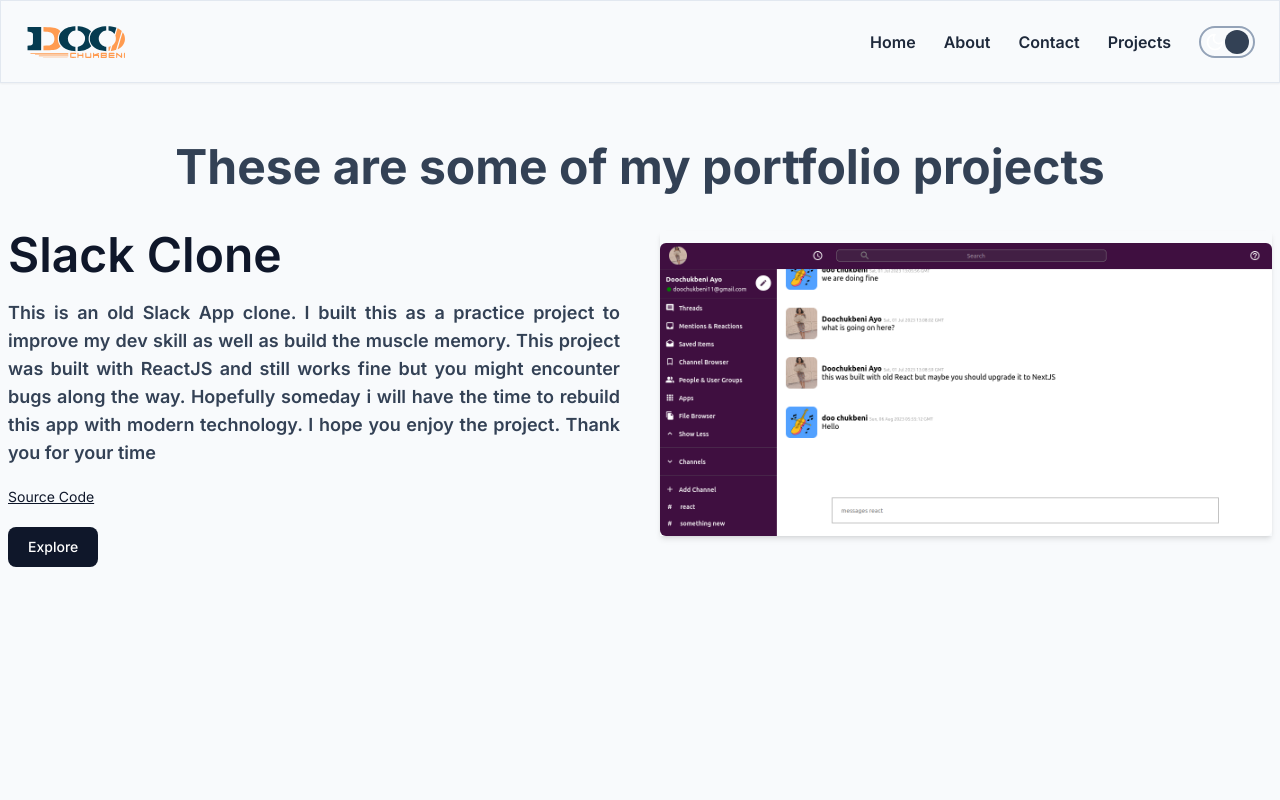
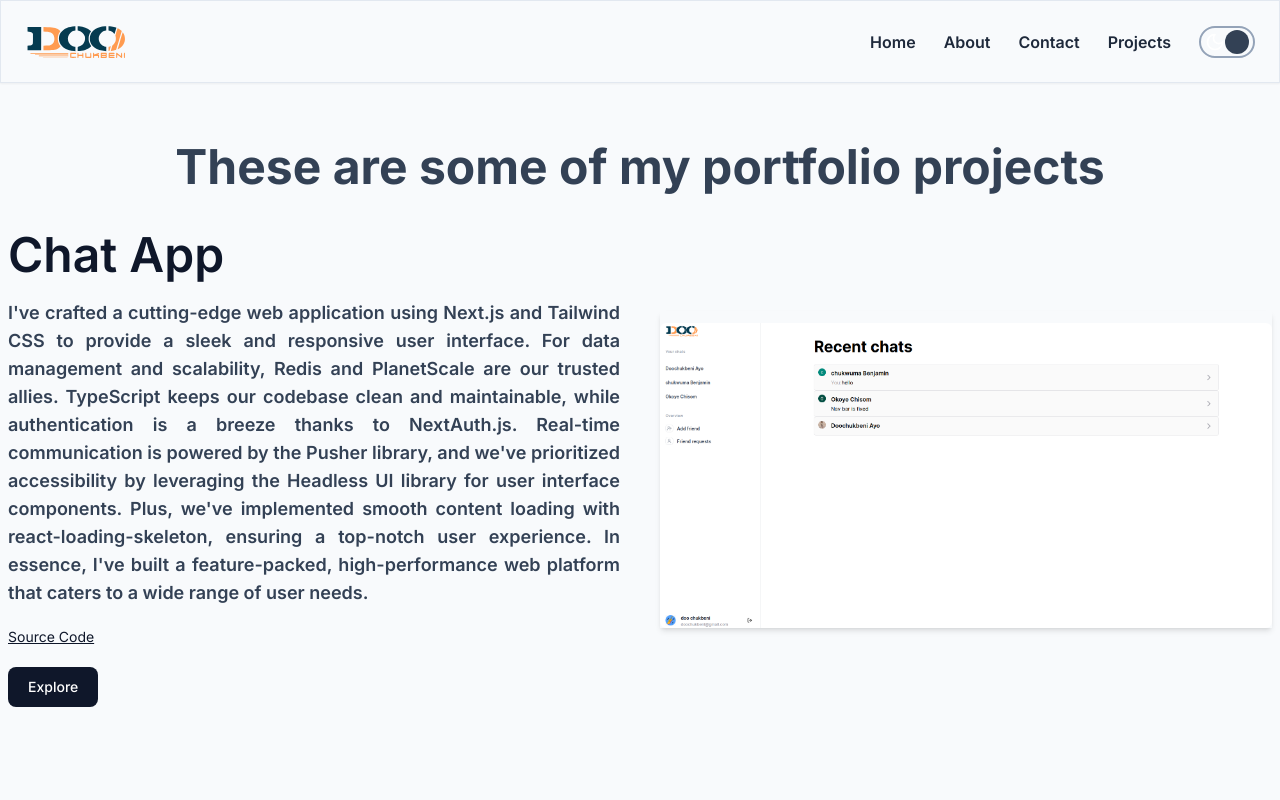
Before and after one commit to Doochukbeni/portfolio, a Next.js app: page /projects/1 in a window 1280 px wide. Shown: the top 800 px of the page. Built offline with nearby package versions, Linux system fonts and the light colour scheme.

Commit message:
remove slack project and replaced with chat-app

```diff
--- a/src/app/projects/[slugId]/page.tsx
+++ b/src/app/projects/[slugId]/page.tsx
@@ -10,9 +10,9 @@ const ProjectPage = ({ params }: { params: { slugId: string } }) => {
 
   return (
     <section className="sm:my-10 h-screen">
-      <main className="flex flex-col-reverse mx-auto lg:flex-row gap-10 my-5">
+      <main className="flex flex-col-reverse items-center mx-auto lg:flex-row gap-10 my-5">
         <div className="flex-1 flex flex-col gap-5 justify-center">
-          <h1 className="font-semibold text-3xl md:text-5xl text-slate-900 capitalize hero__heading">
+          <h1 className="font-semibold text-3xl dark:text-slate-100 md:text-5xl text-slate-900 capitalize hero__heading">
             {data?.title}
           </h1>
           <p className="text-sm dark:text-slate-300 text-slate-700 md:text-lg font-semibold  text-justify">
--- a/src/components/(projects)/projectList.ts
+++ b/src/components/(projects)/projectList.ts
@@ -1,12 +1,12 @@
 export const projectList = [
   {
     id: 1,
-    title: "Slack Clone",
-    url: "https://slack-clone-beb5d.web.app",
+    title: "Chat App",
+    url: "https://chat-app-doo.vercel.app/",
     description:
-      "This is an old Slack App clone. I built this as a practice project to improve my dev skill as well as build the muscle memory. This project was built with ReactJS and still works fine but you might encounter bugs along the way. Hopefully someday i will have the time to rebuild this app with modern technology. I hope you enjoy the project. Thank you for your time",
-    image: "/slackclone.png",
-    github: "https://github.com/Doochukbeni/slack-clone-2023",
+      "I've crafted a cutting-edge web application using Next.js and Tailwind CSS to provide a sleek and responsive user interface. For data management and scalability, Redis and PlanetScale are our trusted allies. TypeScript keeps our codebase clean and maintainable, while authentication is a breeze thanks to NextAuth.js. Real-time communication is powered by the Pusher library, and we've prioritized accessibility by leveraging the Headless UI library for user interface components. Plus, we've implemented smooth content loading with react-loading-skeleton, ensuring a top-notch user experience. In essence, I've built a feature-packed, high-performance web platform that caters to a wide range of user needs.",
+    image: "/chat-app.png",
+    github: "https://github.com/Doochukbeni/chat-app",
   },
   {
     id: 2,
```
Also changed, not shown: public/chat-app.png (added), public/slackclone.png (deleted).
